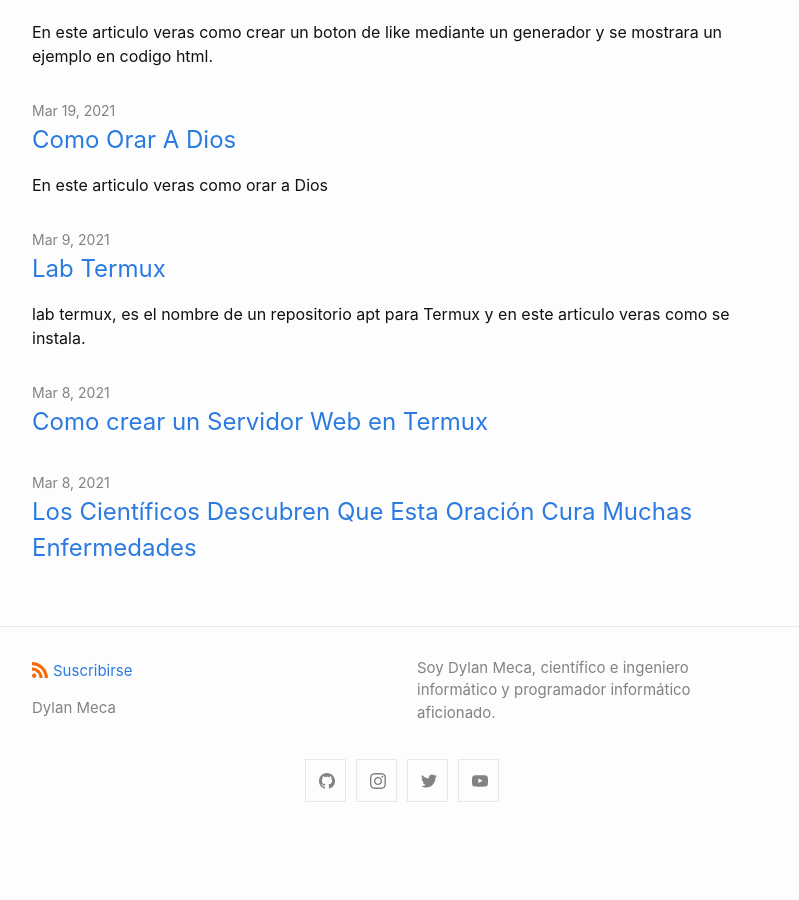
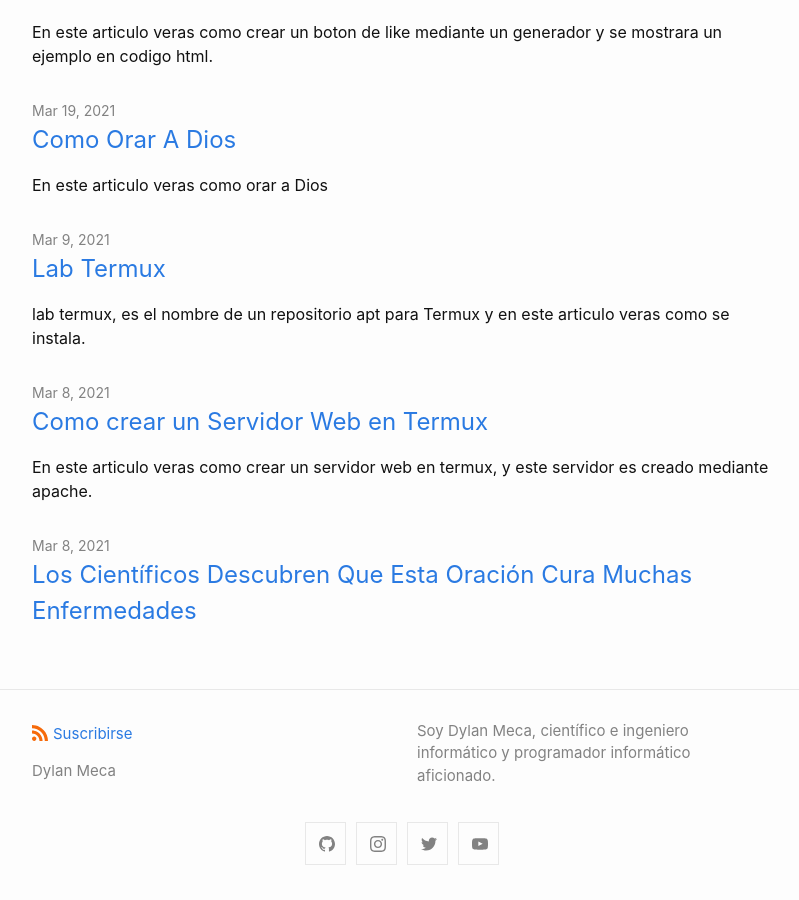
Before and after one commit to dylanmeca/dylanmeca.github.io, a Jekyll site: the page built from index.md, in a window 1280 px wide and 900 px high, scrolled down 2064 px. Shown: the whole window, without its empty margins (238-1037 px from the left). Built offline with Jekyll 4.4.1, drawn with Linux system fonts in a browser that asks for light colours; before the commit the page ends 2901 px from its top, so only the background shows below that.

Commit message:
Update 2021-03-08-como-crear-un-servidor-web-en-termux.md

```diff
--- a/_posts/2021-03-08-como-crear-un-servidor-web-en-termux.md
+++ b/_posts/2021-03-08-como-crear-un-servidor-web-en-termux.md
@@ -1,6 +1,7 @@
 ---
 layout: post1
 title: Como crear un Servidor Web en Termux
+description: En este articulo veras como crear un servidor web en termux, y este servidor es creado mediante apache.
 ---
 
 Para crear ester servidor web, es nesesario, que tengas instalado la app Termux en android.
```
